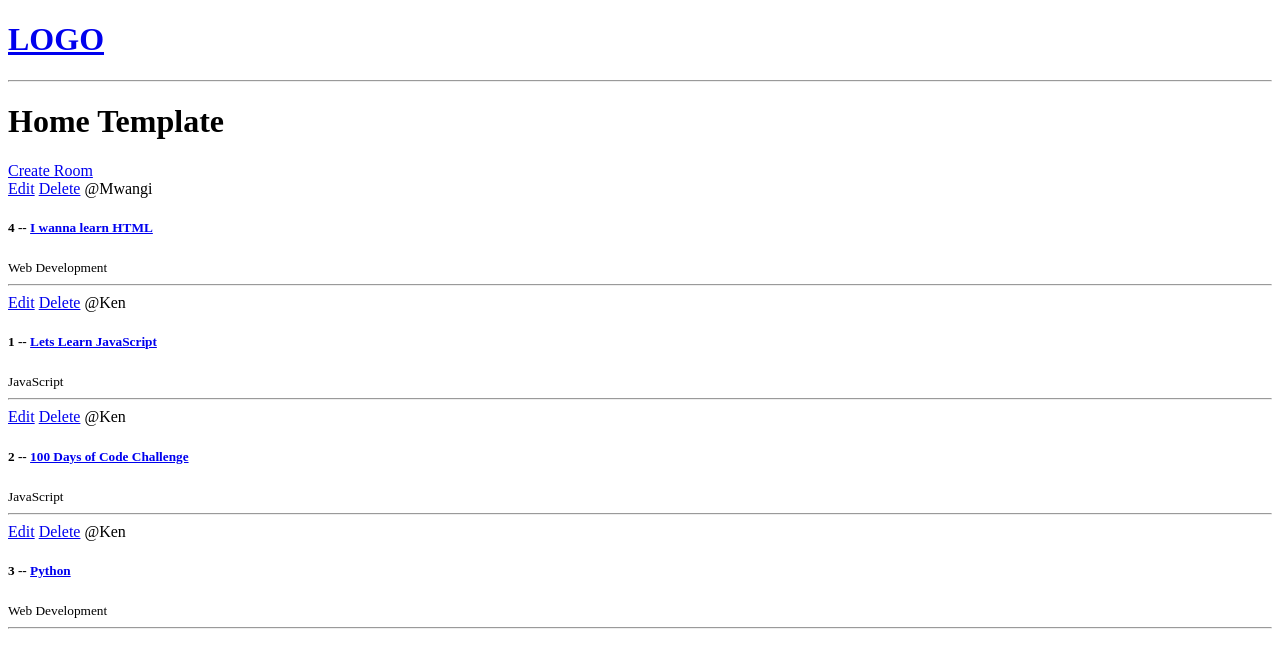
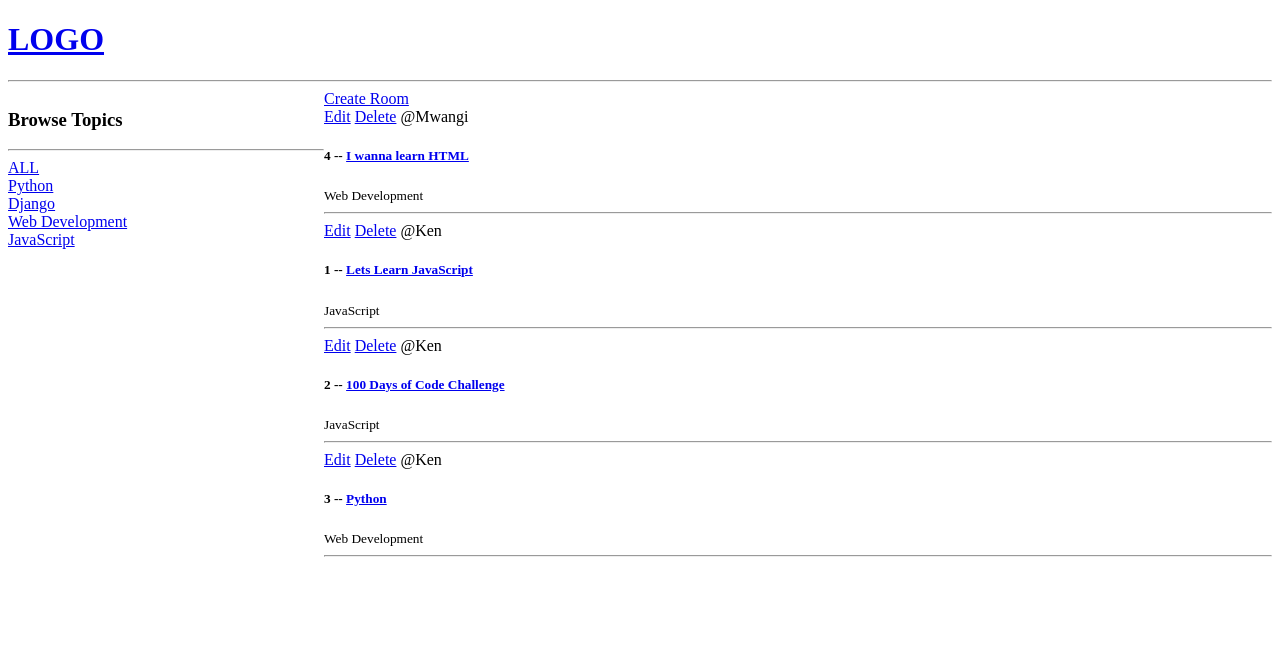
Before and after one commit to Kariuki11/studybud--1-Portifolio-Project, a Django app: page / in a window 1280 px wide. Shown: the top 668 px of the page. Run offline with Django 5.2, Linux system fonts and the light colour scheme; data comes from the database, SQL or seed files in the repository.

Commit message:
New changes

```diff
--- a/base/templates/base/home.html
+++ b/base/templates/base/home.html
@@ -2,8 +2,30 @@
 
 {% block content %}
 
-<h1>Home Template</h1>
+<style>
+    .home-container {
+        display: grid;
+        grid-template-columns: 1fr 3fr;
+    }
+</style>
 
+
+<div class="home-container">
+
+    <div>
+        <h3>Browse Topics</h3>
+        <hr>
+
+        <div>
+            <a href="{% url 'home' %}">ALL</a>
+        </div>
+
+        {% for topic in topics %}
+            <div>
+                <a href="{% url 'home' %}?q={{topic.name}}"> {{topic.name}}</a>
+            </div>
+        {% endfor %}
+    </div>
 
     <div>
 
@@ -24,4 +46,9 @@
         </div>
 
     </div>
+
+
+
+</div>
+
 {% endblock content %}
--- a/base/views.py
+++ b/base/views.py
@@ -1,5 +1,5 @@
 from django.shortcuts import render, redirect
-from .models import Room
+from .models import Room, Topic
 from .forms import RoomForm
 
 # Create your views here.
@@ -13,7 +13,10 @@ from .forms import RoomForm
 
 def home(request):
     rooms = Room.objects.all()
-    context = {'rooms': rooms}
+
+    topics = Topic.objects.all()
+
+    context = {'rooms': rooms, 'topics': topics}
     return render(request, 'base/home.html', context)
 
 
```
Lines whose indentation alone changed are shown as unchanged.
